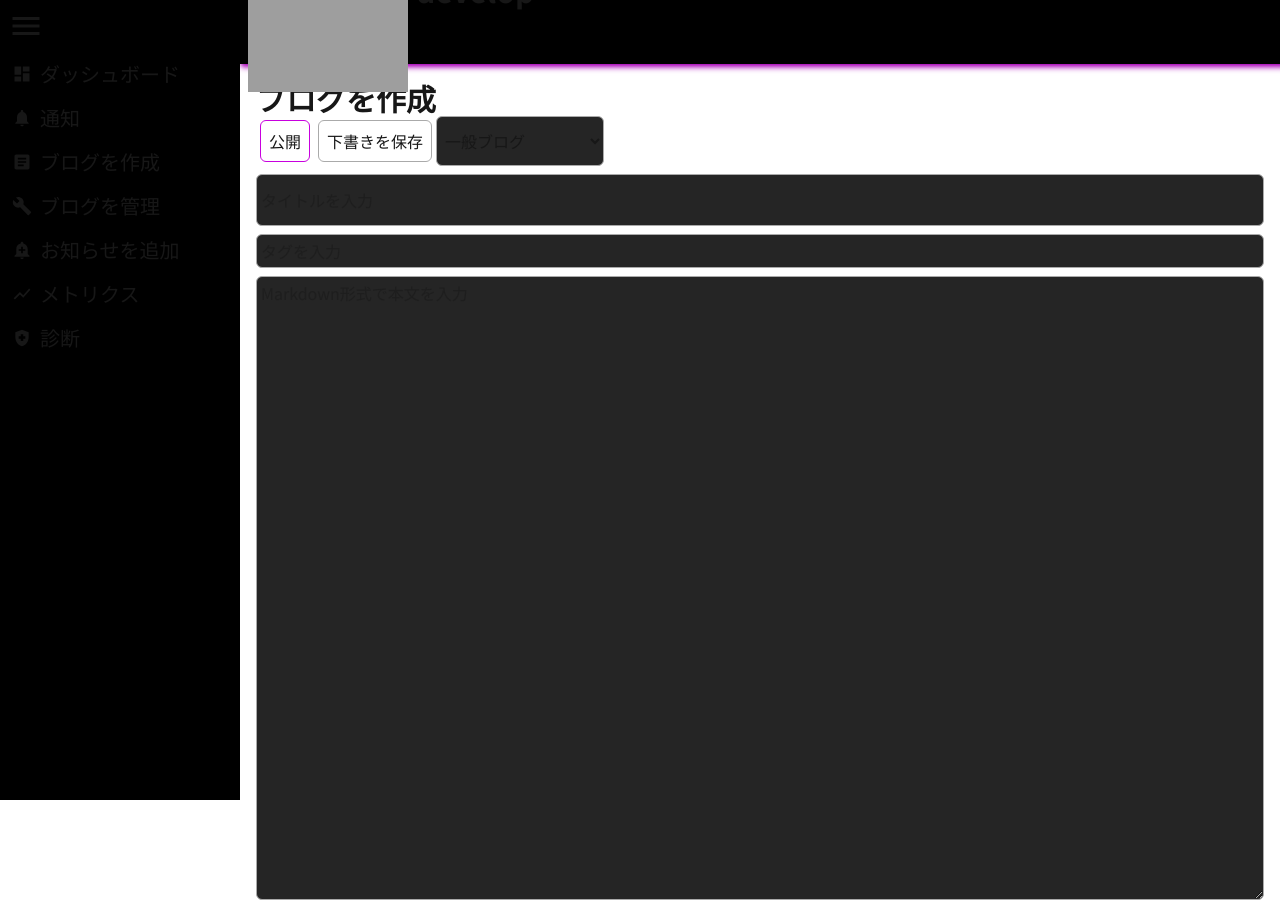
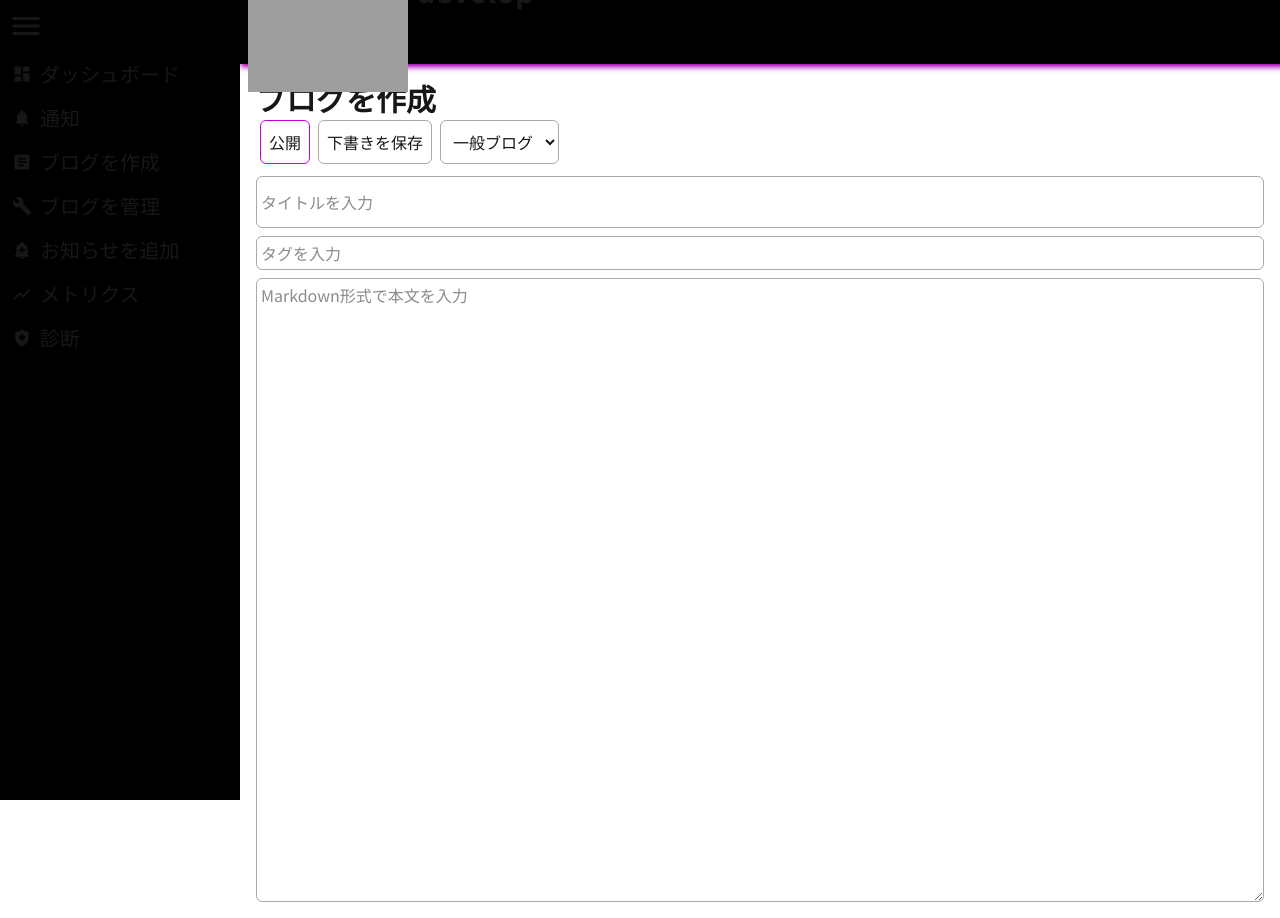
Before and after one commit to SARADA7156/TwinCyl-develop, a Next.js app in the folder twincyl-develop/: page /create_blog in a window 1280 px wide. Built offline with nearby package versions, Linux system fonts and the light colour scheme; no server answers; grey boxes are pictures that could not be loaded.

Commit message:
ブログのエディターを、共通コンポーネントとして切り出し

```diff
--- a/package.json
+++ b/package.json
@@ -18,7 +18,7 @@
     "start:server": "cd ./develop-server && npm run start:dev",
     "start:client": "cd ./twincyl-develop && npm run dev",
     "start:dev": "concurrently \"npm run start:client\" \"npm run start:server\"",
-    "start:docker": "cd ./develop-server && npm run dev:docker",
+    "dev:docker": "cd ./develop-server && npm run dev:docker",
     "stop:docker": "cd ./develop-server && docker compose down -v"
   },
   "devDependencies": {
--- /dev/null
+++ b/twincyl-develop/src/app/(main)/_components/BlogEditor/BlogEditor.tsx
@@ -0,0 +1,98 @@
+'use client';
+import Text from "@/src/components/Text";
+import { cn } from "@/src/lib/utils";
+import { BlogEditorInput, formSchema } from "@/src/types/blogSchema";
+import { zodResolver } from "@hookform/resolvers/zod";
+import { FieldError, useForm } from "react-hook-form";
+import { onSubmit } from "./handleSubmit";
+import Button from "@/src/components/Button";
+import { useRouter } from "next/navigation";
+
+const DEFAULT_VALUES: BlogEditorInput = {
+    title: "",
+    blogType: "blog",
+    tags: "",
+    mainText: "",
+};
+
+export default function BlogEditor(props: Partial<BlogEditorInput> = {}) {
+    const {
+        register,
+        handleSubmit,
+        formState: { errors, isSubmitting },
+    } = useForm<BlogEditorInput>({
+        resolver: zodResolver(formSchema),
+        defaultValues: {
+            ...DEFAULT_VALUES,
+            ...props
+        },
+    });
+
+    const router = useRouter();
+
+    const CreateInputClass = (error: FieldError | undefined, className?: string): string => {
+        return cn("border border-[#aaaaaa] p-1 rounded-md", className, error && "border-red-500")
+    }
+
+    return (
+        <form onSubmit={handleSubmit((data, e) => onSubmit(data, router, e))}>
+            <div className="flex">
+                <Button
+                    type="submit"
+                    className="border-fuchsia-600 hover:bg-fuchsia-800"
+                    disabled={isSubmitting}
+                    name="action"
+                    value="published"
+                >
+                    公開
+                </Button>
+                <Button
+                    type="submit"
+                    name="action"
+                    value="draft"
+                >
+                    下書きを保存
+                </Button>
+                <select id="select-blog-type" {...register("blogType")} className="border border-[#aaaaaa] rounded-md p-2 m-1 cursor-pointer hover:bg-[#727272]">
+                    <option value="blog">一般ブログ</option>
+                    <option value="technical">技術ブログ</option>
+                </select>
+            </div>
+
+            {/* タイトル入力欄 */}
+            <div className="mt-2">
+                <input
+                    type="text"
+                    id="input-title"
+                    {...register('title')}
+                    className={CreateInputClass(errors.title, "h-13 w-full")}
+                    placeholder="タイトルを入力"
+                />
+                {errors.title && <Text className="text-red-500">※タイトルが入力されていません</Text>}
+            </div>
+
+            {/* タグ入力欄 */}
+            <div className="mt-2">
+                <input
+                    type="text"
+                    id="input-tags"
+                    {...register('tags')}
+                    className={CreateInputClass(errors.tags, "w-full")}
+                    placeholder="タグを入力"
+                />
+            </div>
+
+            <div className="mt-2 h-156">
+                {/* 本文入力欄 */}
+                <textarea
+                    id="input-main-text"
+                    {...register("mainText")}
+                    className={CreateInputClass(errors.mainText, "w-full h-full")}
+                    placeholder="Markdown形式で本文を入力"
+                />
+                {errors.mainText && <Text className="text-red-500">※本文を入力してください</Text>}
+            </div>
+        </form>
+    );
+
+}
--- a/twincyl-develop/src/app/(main)/create_blog/api/handleSubmit.ts
+++ b/twincyl-develop/src/app/(main)/_components/BlogEditor/handleSubmit.ts
@@ -1,9 +1,11 @@
+'use client';
 import { BaseSyntheticEvent } from "react";
-import { FromInput } from "../schemas/blogSchema";
-import { formatTags } from "../utils/formatTags";
+import { BlogEditorInput } from "@/src/types/blogSchema";
+import { formatTags } from "./formatTags";
 import { apiClient } from "@/src/lib/axiosClient";
+import { AppRouterInstance } from "next/dist/shared/lib/app-router-context.shared-runtime";
 
-export const onSubmit = (data: FromInput, e?: BaseSyntheticEvent) => {
+export const onSubmit = (data: BlogEditorInput, router: AppRouterInstance, e?: BaseSyntheticEvent) => {
     const formattedTags = formatTags(data.tags);
     const nativeEvent = e?.nativeEvent as SubmitEvent;
 
@@ -19,6 +21,9 @@ export const onSubmit = (data: FromInput, e?: BaseSyntheticEvent) => {
             mainText: data.mainText,
         };
 
-        apiClient.post("/blog/create", payload);
+        apiClient.post("/blog/create", payload)
+            .then(() => {
+                router.push(`/manage_blog?page=1&limit=20&status=${action}`)
+            });
     }
 }
--- a/twincyl-develop/src/app/(main)/create_blog/page.tsx
+++ b/twincyl-develop/src/app/(main)/create_blog/page.tsx
@@ -1,92 +1,10 @@
-'use client';
-
 import MainContainer from "@/src/components/MainContainer";
-import Button from "@/src/components/Button";
-import Text from "@/src/components/Text";
-import { cn } from "@/src/lib/utils";
-import { zodResolver } from "@hookform/resolvers/zod";
-import { FieldError, useForm } from "react-hook-form";
-import { formSchema, FromInput } from "./schemas/blogSchema";
-import { onSubmit } from "./api/handleSubmit";
+import BlogEditor from "../_components/BlogEditor/BlogEditor";
 
 export default function CreateBlog() {
-    const {
-        register,
-        handleSubmit,
-        formState: { errors, isSubmitting },
-    } = useForm<FromInput>({
-        resolver: zodResolver(formSchema),
-        defaultValues: {
-            title: "",
-            tags: "",
-            blogType: "blog"
-        },
-    });
-
-    const CreateInputClass = (error: FieldError | undefined, className?: string): string => {
-        return cn("border border-[#aaaaaa] p-1 rounded-md bg-[#252525]", className, error && "border-red-500")
-    }
-
     return (
         <MainContainer title="ブログを作成">
-        <form onSubmit={handleSubmit(onSubmit)}>
-            <div className="flex">
-                <Button
-                    type="submit"
-                    className="border-fuchsia-600 hover:bg-fuchsia-800"
-                    disabled={isSubmitting}
-                    name="action"
-                    value="published"
-                >
-                    公開
-                </Button>
-                <Button
-                    type="submit"
-                    name="action"
-                    value="draft"
-                >
-                    下書きを保存
-                </Button>
-                <select id="select-blog-type" {...register("blogType")} className={CreateInputClass(errors.tags, "w-1/6")}>
-                    <option value="blog">一般ブログ</option>
-                    <option value="technical">技術ブログ</option>
-                </select>
-            </div>
-
-            {/* タイトル入力欄 */}
-            <div className="mt-2">
-                <input
-                    type="text"
-                    id="input-title"
-                    {...register('title')}
-                    className={CreateInputClass(errors.title, "h-13 w-full")}
-                    placeholder="タイトルを入力"
-                />
-                {errors.title && <Text className="text-red-500">※タイトルが入力されていません</Text>}
-            </div>
-
-            {/* タグ入力欄 */}
-            <div className="mt-2">
-                <input
-                    type="text"
-                    id="input-tags"
-                    {...register('tags')}
-                    className={CreateInputClass(errors.tags, "w-full")}
-                    placeholder="タグを入力"
-                />
-            </div>
-
-            <div className="mt-2 h-156">
-                {/* 本文入力欄 */}
-                <textarea
-                    id="input-main-text"
-                    {...register("mainText")}
-                    className={CreateInputClass(errors.mainText, "w-full h-full")}
-                    placeholder="Markdown形式で本文を入力"
-                />
-                {errors.mainText && <Text className="text-red-500">※本文を入力してください</Text>}
-            </div>
-        </form>
+            <BlogEditor />
         </MainContainer>
     );
 }
--- a/twincyl-develop/src/app/(main)/manage_blog/labelMap.ts
+++ b/twincyl-develop/src/app/(main)/manage_blog/labelMap.ts
@@ -1,5 +1,5 @@
 import { IconType } from "react-icons";
-import { BlogListItem } from "./types/type";
+import { BlogListItem } from "@/src/types/type";
 import { MdLock, MdPublic } from "react-icons/md";
 
 export const BLOG_TYPE_LABELS: Record<BlogListItem["blogType"], string> = {
--- a/twincyl-develop/src/app/(main)/manage_blog/page.tsx
+++ b/twincyl-develop/src/app/(main)/manage_blog/page.tsx
@@ -1,5 +1,5 @@
 import MainContainer from "@/src/components/MainContainer";
-import { BlogListData } from "./types/type";
+import { BlogListData } from "@/src/types/type";
 import Link from "next/link";
 import { formatDate } from "@/src/lib/utils";
 import { BLOG_STATUS_LABELS, BLOG_TYPE_LABELS } from "./labelMap";
--- a/twincyl-develop/src/app/(main)/create_blog/schemas/blogSchema.ts
+++ b/twincyl-develop/src/types/blogSchema.ts
@@ -7,4 +7,4 @@ export const formSchema = z.object({
     mainText: z.string().min(1),
 });
 
-export type FromInput = z.infer<typeof formSchema>;
+export type BlogEditorInput = z.infer<typeof formSchema>;
--- a/twincyl-develop/src/app/(main)/manage_blog/types/type.ts
+++ b/twincyl-develop/src/types/type.ts
@@ -1,7 +1,12 @@
+import { BlogEditorInput } from "./blogSchema";
+
+export type BlogType = "blog" | "technical";
+export type BlogStatus = "published" | "draft";
+
 export type BlogListItem = {
     title: string;
-    blogType: "blog" | "technical";
-    status: "published" | "draft";
+    blogType: BlogEditorInput["blogType"];
+    status: BlogStatus;
     tags: string[];
     publishedAt: string;
     uuid: string;
```
Also changed, not shown: twincyl-develop/src/app/(main)/_components/BlogEditor/formatTags.ts (renamed from twincyl-develop/src/app/(main)/create_blog/utils/formatTags.ts).
